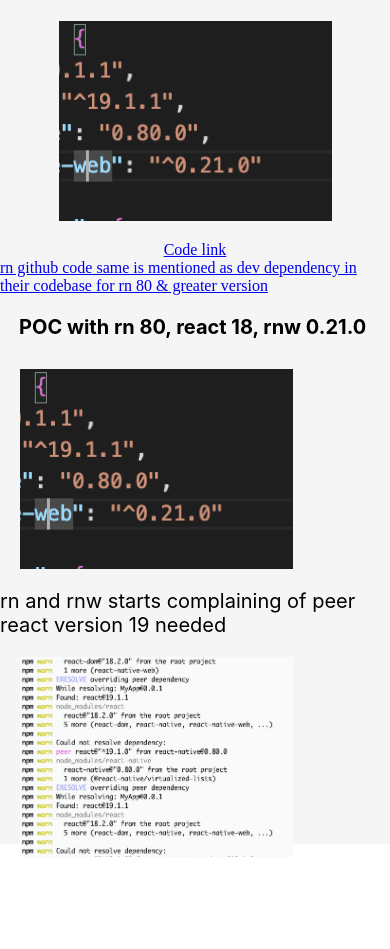
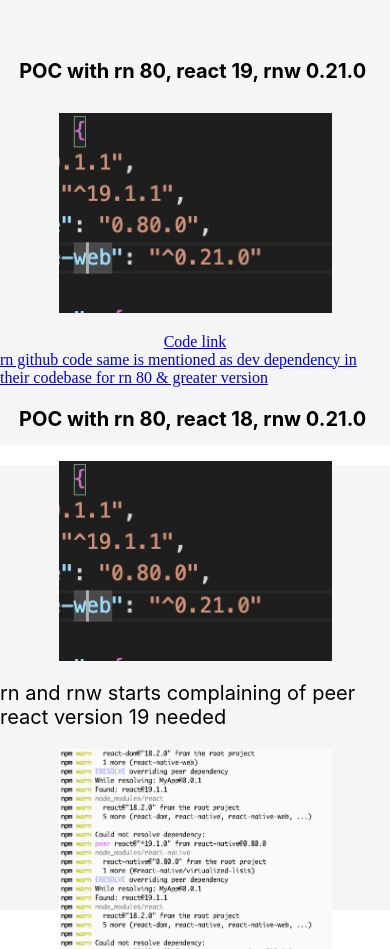
Before and after one commit to ankitt8/cross-platform-myapp, a React Native app: screen / in a window 390 px wide. Before the commit the page ends 877 px from the top, so only its background shows below. Built offline with nearby package versions, Linux system fonts and the light colour scheme.

Commit message:
updated UI

```diff
--- a/App.tsx
+++ b/App.tsx
@@ -11,6 +11,7 @@
 function App() {
 
   return (
+    <View>
       <View style={styles.container}>
         <Text style={styles.textpoc}>POC with rn 80, react 19, rnw 0.21.0 </Text>
         <Image style={styles.image} source={require('./images/dependencies.png')} />
@@ -26,11 +27,8 @@
             rn github code same is mentioned as dev dependency in their codebase for rn 80 & greater version
           </a>
         ) : null}
-
-
-
-
-      <View style={{ marginTop: 20, width: '100%' }}>
+      </View>
+      <View style={{ marginTop: 20, width: '100%', ...styles.container }}>
         <Text style={styles.textpoc}>POC with rn 80, react 18, rnw 0.21.0 </Text>
         <Image style={styles.image} source={require('./images/dependencies.png')} />
         <Text style={styles.text}>rn and rnw starts complaining of peer react version 19 needed </Text>
```
Also changed, not shown: 1 other file (tests, documents, lock files or other folders). Lines whose indentation alone changed are shown as unchanged.
